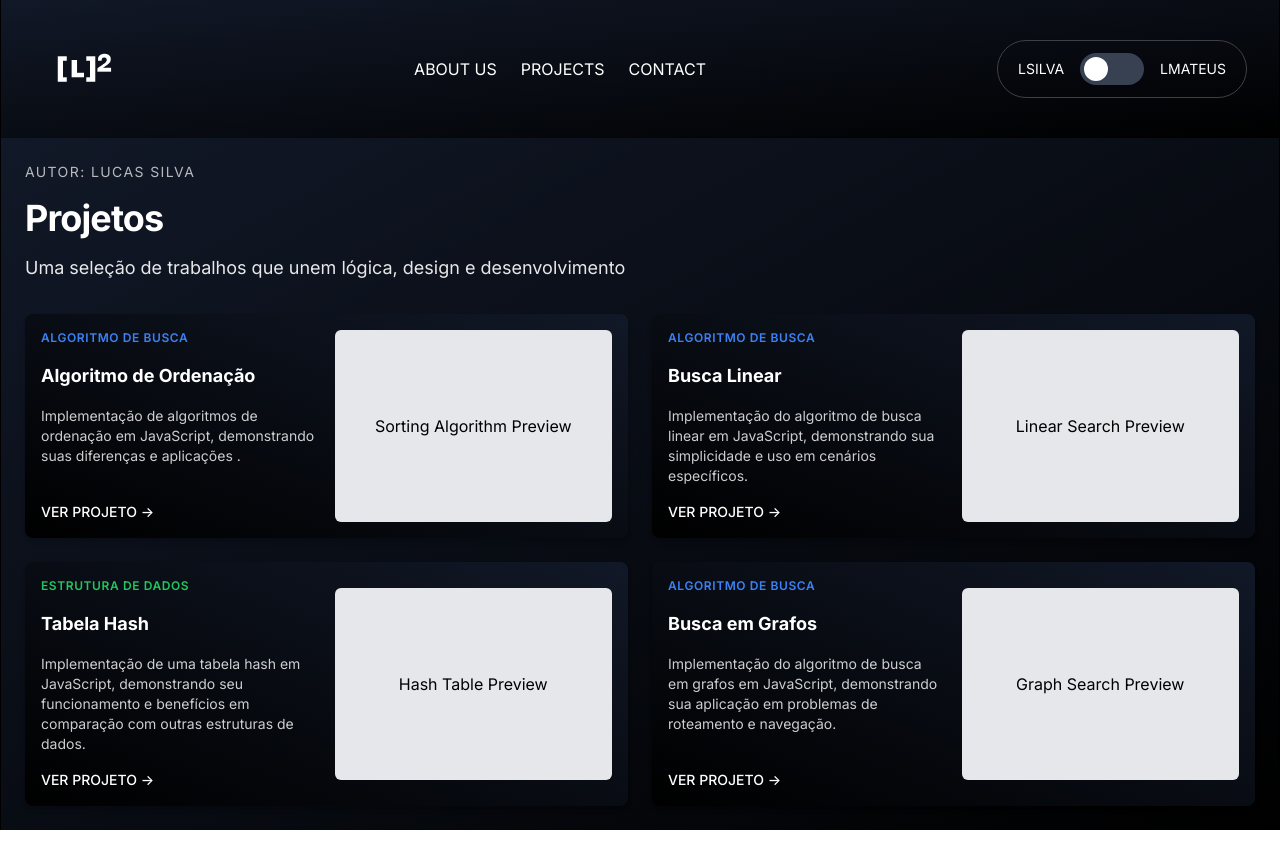
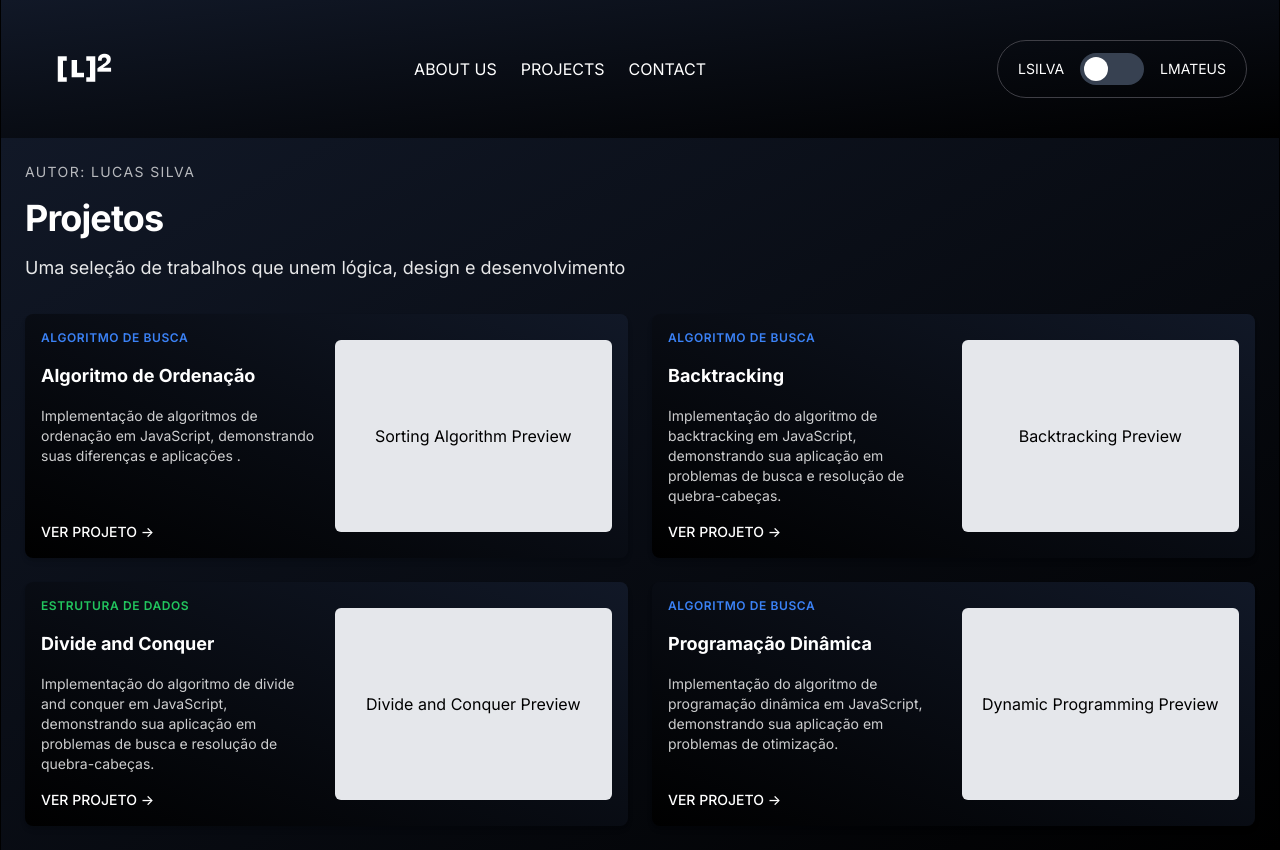
Before and after one commit to lsilva100/PixelCode, a Next.js app: page / in a window 1280 px wide. Both pictures are taken after a click on the button 1112 px from the left and 69 px from the top of the page. Built offline with nearby package versions, Linux system fonts and the light colour scheme.

Commit message:
chore: created more place holders projects

```diff
--- a/projects/descriptions.tsx
+++ b/projects/descriptions.tsx
@@ -1,4 +1,4 @@
-import {BinarySearchPreview, SortingAlgorithmPreview} from "./previews";
+import {BacktrackingPreview, BinarySearchPreview, DivideAndConquerPreview, DynamicProgrammingPreview, SortingAlgorithmPreview} from "./previews";
 import {LinearSearchPreview} from "./previews";
 import {HashTablePreview} from "./previews";
 import {GraphSearchPreview} from "./previews";
@@ -60,31 +60,31 @@ export const projectDataL2: ProjectProps[] = [
     },
 
     {
-        Preview: <LinearSearchPreview />,
+        Preview: <BacktrackingPreview />,
         Info: {
             class: {name: "Algoritmo de Busca", textColor: "text-blue-500"},
-            title: "Busca Linear",
-            description: ["Implementação do algoritmo de busca linear em JavaScript, demonstrando sua simplicidade e uso em cenários específicos."],
+            title: "Backtracking",
+            description: ["Implementação do algoritmo de backtracking em JavaScript, demonstrando sua aplicação em problemas de busca e resolução de quebra-cabeças."],
             link: "#"
         }
     },
 
     {
-        Preview: <HashTablePreview />,
+        Preview: <DivideAndConquerPreview />,
         Info: {
             class: {name: "Estrutura de Dados", textColor: "text-green-500"},
-            title: "Tabela Hash",
-            description: ["Implementação de uma tabela hash em JavaScript, demonstrando seu funcionamento e benefícios em comparação com outras estruturas de dados."],
+            title: "Divide and Conquer",
+            description: ["Implementação do algoritmo de divide and conquer em JavaScript, demonstrando sua aplicação em problemas de busca e resolução de quebra-cabeças."],
             link: "#"
         }
     },
 
     {
-        Preview: <GraphSearchPreview />,
+        Preview: <DynamicProgrammingPreview />,
         Info: {
             class: {name: "Algoritmo de Busca", textColor: "text-blue-500"},
-            title: "Busca em Grafos",
-            description: ["Implementação do algoritmo de busca em grafos em JavaScript, demonstrando sua aplicação em problemas de roteamento e navegação."],
+            title: "Programação Dinâmica",
+            description: ["Implementação do algoritmo de programação dinâmica em JavaScript, demonstrando sua aplicação em problemas de otimização."],
             link: "#"
         }
     }
--- a/projects/previews.tsx
+++ b/projects/previews.tsx
@@ -37,3 +37,27 @@ export function SortingAlgorithmPreview() {
     </div>
   );
 }
+
+export function DynamicProgrammingPreview() {
+  return (
+    <div className="w-full h-48 bg-gray-200 rounded-md flex items-center justify-center">
+      <span className="text-black">Dynamic Programming Preview</span>
+    </div>
+  );
+}
+
+export function BacktrackingPreview() {
+  return (
+    <div className="w-full h-48 bg-gray-200 rounded-md flex items-center justify-center">
+      <span className="text-black">Backtracking Preview</span>
+    </div>
+  );
+}
+
+export function DivideAndConquerPreview() {
+  return (
+    <div className="w-full h-48 bg-gray-200 rounded-md flex items-center justify-center">
+      <span className="text-black">Divide and Conquer Preview</span>
+    </div>
+  );
+}
```
